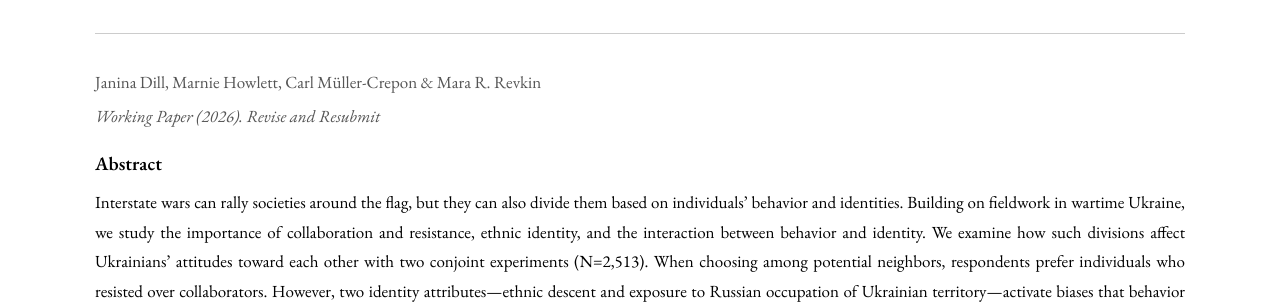
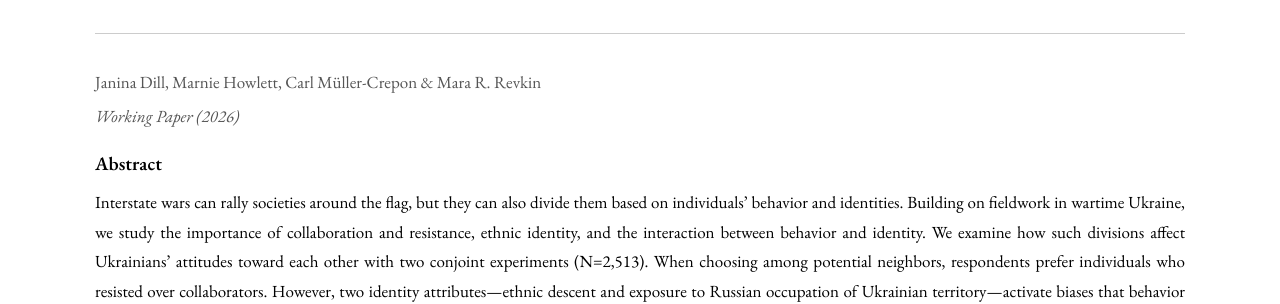
Before and after one commit to mrevkin/mrevkin.github.io, a Jekyll site: the page resistance-collaboration-ethnic-bias.html, which Jekyll copies as it is, in a window 1280 px wide. Shown: the part 190-494 px from the top of the page. Built offline with Jekyll 4.4.1, drawn with Linux system fonts in a browser that asks for light colours.

Commit message:
Remove revise-and-resubmit status

```diff
--- a/resistance-collaboration-ethnic-bias.html
+++ b/resistance-collaboration-ethnic-bias.html
@@ -53,7 +53,7 @@
   <div class="main-content">
 
     <p style="font-size:17px; color:#555; margin-bottom:6px;">Janina Dill, Marnie Howlett, Carl M&uuml;ller-Crepon &amp; Mara R. Revkin</p>
-    <p style="font-size:17px; color:#555; margin-bottom:18px;"><em>Working Paper (2026). Revise and Resubmit</em></p>
+    <p style="font-size:17px; color:#555; margin-bottom:18px;"><em>Working Paper (2026)</em></p>
 
     <h2 style="font-family:'EB Garamond',serif; font-size:19px; font-weight:600; margin-bottom:8px;">Abstract</h2>
     <p style="font-size:17px; line-height:1.75; text-align:justify;">Interstate wars can rally societies around the flag, but they can also divide them based on individuals&rsquo; behavior and identities. Building on fieldwork in wartime Ukraine, we study the importance of collaboration and resistance, ethnic identity, and the interaction between behavior and identity. We examine how such divisions affect Ukrainians&rsquo; attitudes toward each other with two conjoint experiments (N=2,513). When choosing among potential neighbors, respondents prefer individuals who resisted over collaborators. However, two identity attributes&mdash;ethnic descent and exposure to Russian occupation of Ukrainian territory&mdash;activate biases that behavior alone does not fully overcome. Furthermore, we find that respondents value resistance less if enacted by ethnic Russians than by Ukrainians. We then evaluate potential mechanisms for social redemption, finding that public apologies increase acceptance of former collaborators, but prison sentences do not. Our findings highlight the persistent challenges that ethnic bias presents for social cohesion in divided societies during war.</p>
```
